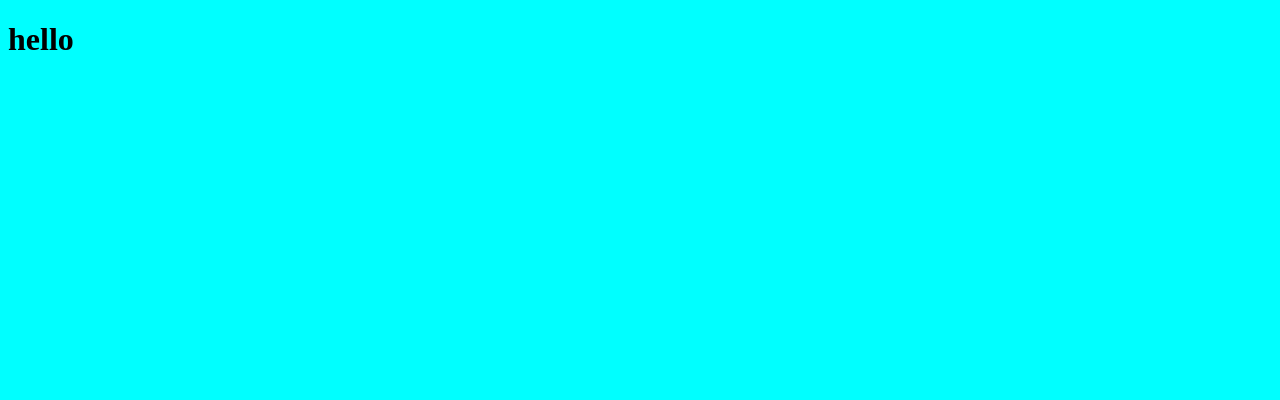
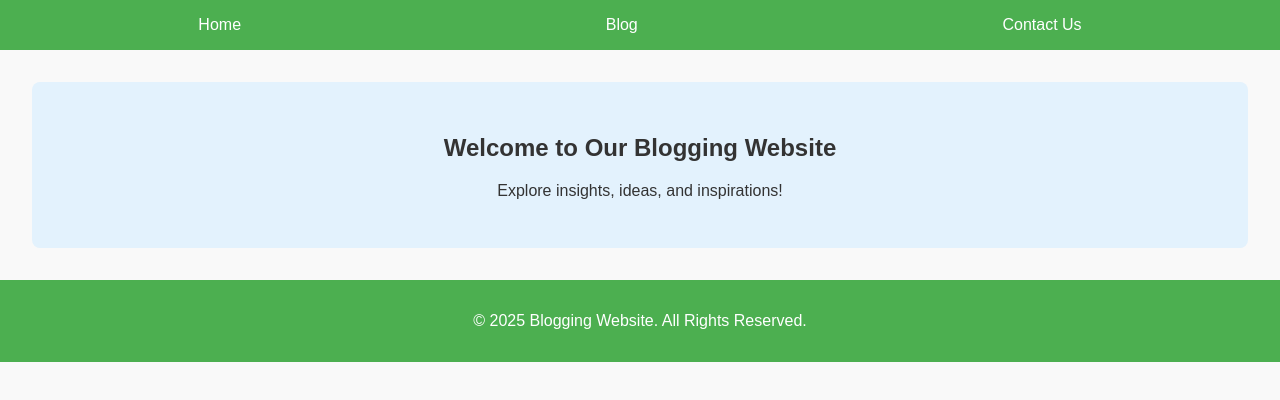
Before and after one commit to RahabAhmad/Blogging-Website, a website: page src/index.html in a window 1280 px wide. Drawn offline with Linux system fonts and the light colour scheme; files that its build step writes are made by us from their sources.

```diff
--- a/src/index.html
+++ b/src/index.html
@@ -3,10 +3,28 @@
 <head>
     <meta charset="UTF-8">
     <meta name="viewport" content="width=device-width, initial-scale=1.0">
-    <title>Document</title>
-    <link rel="stylesheet" href="../styles/index.css">
+    <title>Home | Blogging Website</title>
+    <link rel="stylesheet" href="../style/index.css">
 </head>
 <body>
-    <h1>hello</h1>
+
+    <header>
+        <nav>
+            <ul>
+                <li><a href="index.html">Home</a></li>
+                <li><a href="">Blog</a></li>
+                <li><a href="">Contact Us</a></li>
+            </ul>
+        </nav>
+    </header>
+    <main>
+        <section class="hero">
+            <h1>Welcome to Our Blogging Website</h1>
+            <p>Explore insights, ideas, and inspirations!</p>
+        </section>
+    </main>
+    <footer>
+        <p>&copy; 2025 Blogging Website. All Rights Reserved.</p>
+    </footer>
 </body>
 </html>
--- a/styles/index.css
+++ b/styles/index.css
@@ -1,4 +1,42 @@
 
-body{
-    background-color: aqua;
+body {
+    font-family: Arial, sans-serif;
+    margin: 0;
+    padding: 0;
+    background-color: #f9f9f9;
+    color: #333;
 }
+
+header {
+    background-color: #4CAF50;
+    color: white;
+    padding: 1rem;
+}
+
+nav ul {
+    list-style: none;
+    display: flex;
+    justify-content: space-around;
+    margin: 0;
+    padding: 0;
+}
+
+nav ul li a {
+    color: white;
+    text-decoration: none;
+}
+
+.hero {
+    text-align: center;
+    padding: 2rem;
+    background-color: #e3f2fd;
+    border-radius: 8px;
+    margin: 2rem;
+}
+
+footer {
+    text-align: center;
+    padding: 1rem;
+    background-color: #4CAF50;
+    color: white;
+}
```
